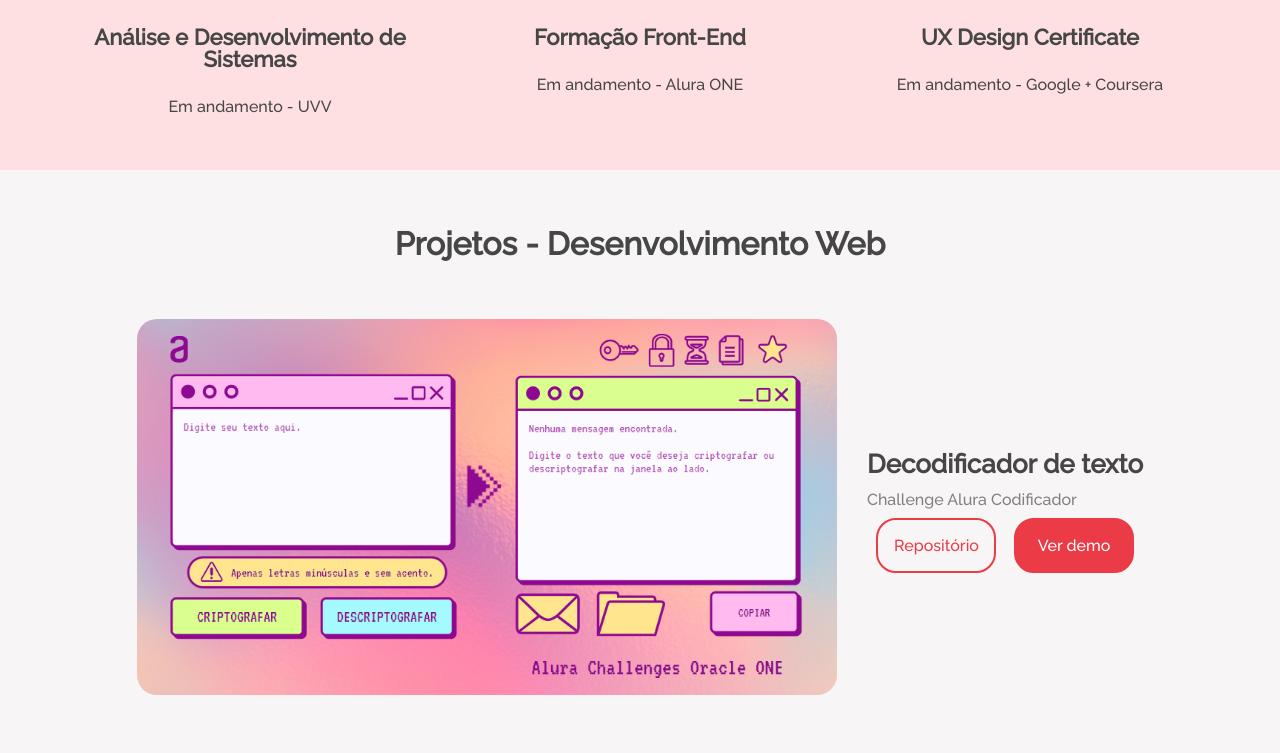
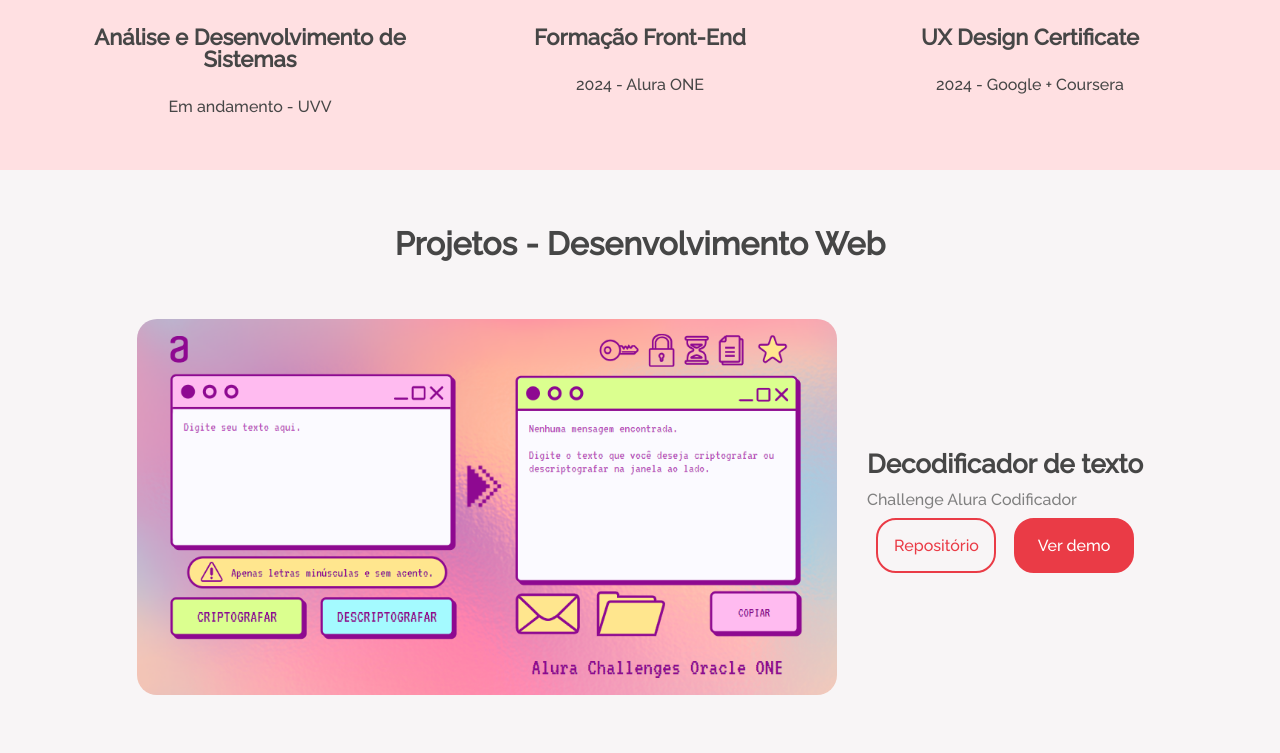
Before and after one commit to luanatex/Portifolio-alura, a plain HTML site: page index.html in a window 1280 px wide. Shown: the part 1867-2620 px from the top of the page. Drawn offline with Linux system fonts and the light colour scheme.

Commit message:
Update index.html

```diff
--- a/index.html
+++ b/index.html
@@ -156,7 +156,7 @@
 
                     <li class="academic__courses__item__img"><img src="./assets/one.png" style="width: 250px;"></li>
                     <li class="academic__courses__item__title"><h4>Formação Front-End</h4></li>
-                    <li class="academic__courses__item__subtitle"><p>Em andamento - Alura ONE</p></li>
+                    <li class="academic__courses__item__subtitle"><p>2024 - Alura ONE</p></li>
                 </ul>
             </div>
 
@@ -165,7 +165,7 @@
 
                     <li class="academic__courses__item__img"><img src="./assets/google.png" style="width: 250px;"></li>
                     <li class="academic__courses__item__title"><h4>UX Design Certificate</h4></li>
-                    <li class="academic__courses__item__subtitle"><p>Em andamento - Google + Coursera</p></li>
+                    <li class="academic__courses__item__subtitle"><p>2024 - Google + Coursera</p></li>
                 </ul>
             </div>
 
@@ -226,7 +226,7 @@
 
 
             <div class="experience__info">
-                <h1 class="experience__title">Blog de Arte </h1>
+                <h1 class="experience__title">Aplicativo de Adoção</h1>
                 <h3 class="experience__text">Projeto da Disciplina de <br>Interface e Experiência do Usuário </h3>
                     <div class="experience__description">
 
```
